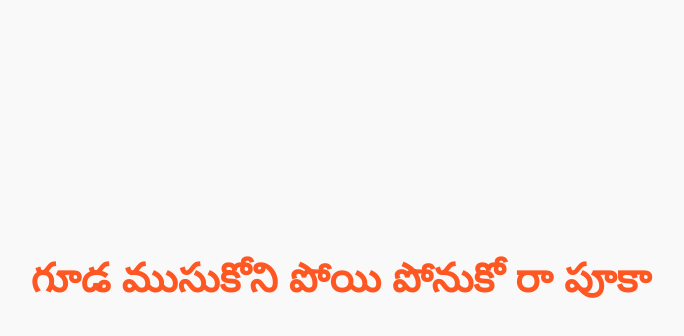
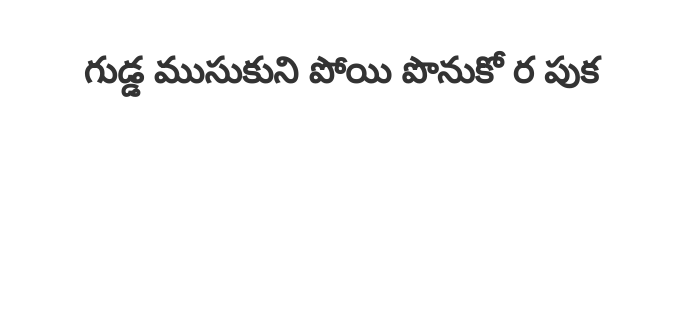
Before and after one commit to Devendrareddy25/kiran, a plain HTML site: page index.html in a window 1280 px wide. Shown: the whole page, without its empty margins (299-983 px from the left). Drawn offline with Linux system fonts and the light colour scheme.

Commit message:
Update index.html

```diff
--- a/index.html
+++ b/index.html
@@ -3,22 +3,20 @@
 <head>
   <meta charset="UTF-8">
   <meta name="viewport" content="width=device-width, initial-scale=1.0">
-  <title>Telugu Message</title>
+  <title>Telugu Text</title>
   <style>
     body {
       font-family: 'Arial', sans-serif;
       text-align: center;
-      margin-top: 20%;
-      background-color: #f9f9f9;
-      color: #333;
+      margin-top: 50px;
     }
     h1 {
-      font-size: 2.5rem;
-      color: #ff5722;
+      font-size: 36px;
+      color: #333;
     }
   </style>
 </head>
 <body>
-  <h1>గూడ ముసుకోని పోయి పోనుకో రా పూకా</h1>
+  <h1>గుడ్డ ముసుకుని పోయి పొనుకో ర పుక</h1>
 </body>
 </html>
```
